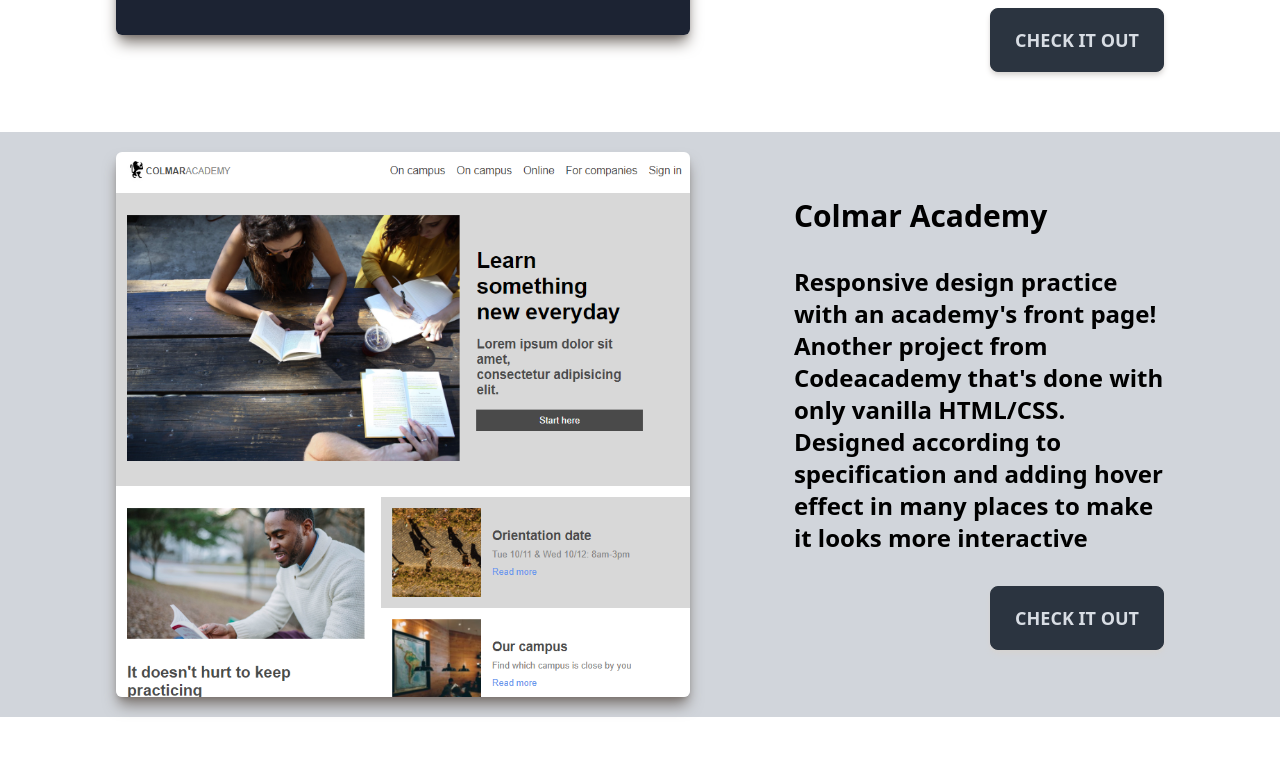
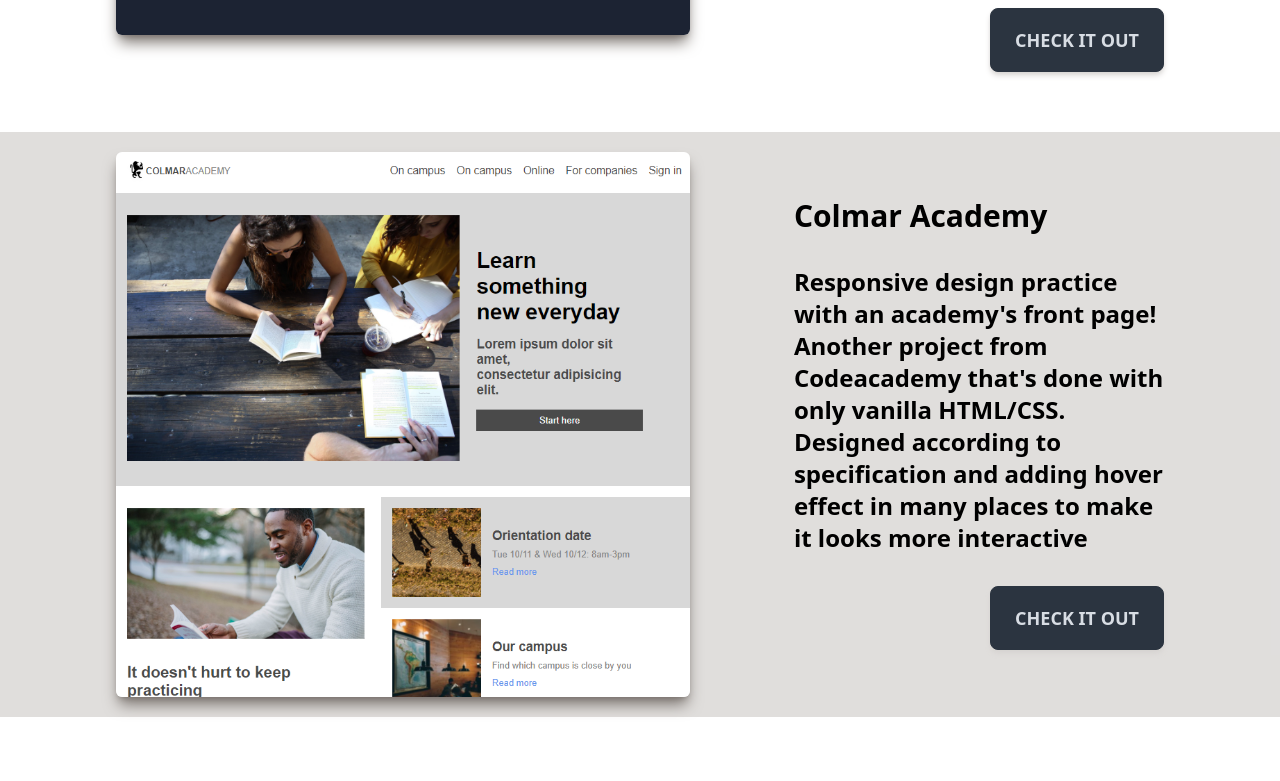
Before and after one commit to ymn-dev/portfolio, a React (Vite) app: page / in a window 1280 px wide. Shown: the part 2140-2921 px from the top of the page. Built offline with nearby package versions, Linux system fonts and the light colour scheme.

Commit message:
changed even bg color and further tone it down with bg-opacity

```diff
--- a/src/Components/Projects/Card.jsx
+++ b/src/Components/Projects/Card.jsx
@@ -2,7 +2,7 @@
 
 const Card = (props) => {
   return (
-    <div className="flex lg:flex-row flex-col items-center justify-center xl:gap-16 gap-8  w-full 2xl:px-48 px-24 even:bg-gray-300">
+    <div className="flex lg:flex-row flex-col items-center justify-center xl:gap-16 gap-8  w-full 2xl:px-48 px-24 even:bg-stone-300 even:bg-opacity-75">
       <div className="lg:w-3/5 w-full mx-auto p-5" id="leftContainer">
         <img src={props.Picture} alt="" className=" w-full h-auto shadow-stone-500 shadow-lg hover:scale-105 duration-150 rounded-md" />
       </div>
```
